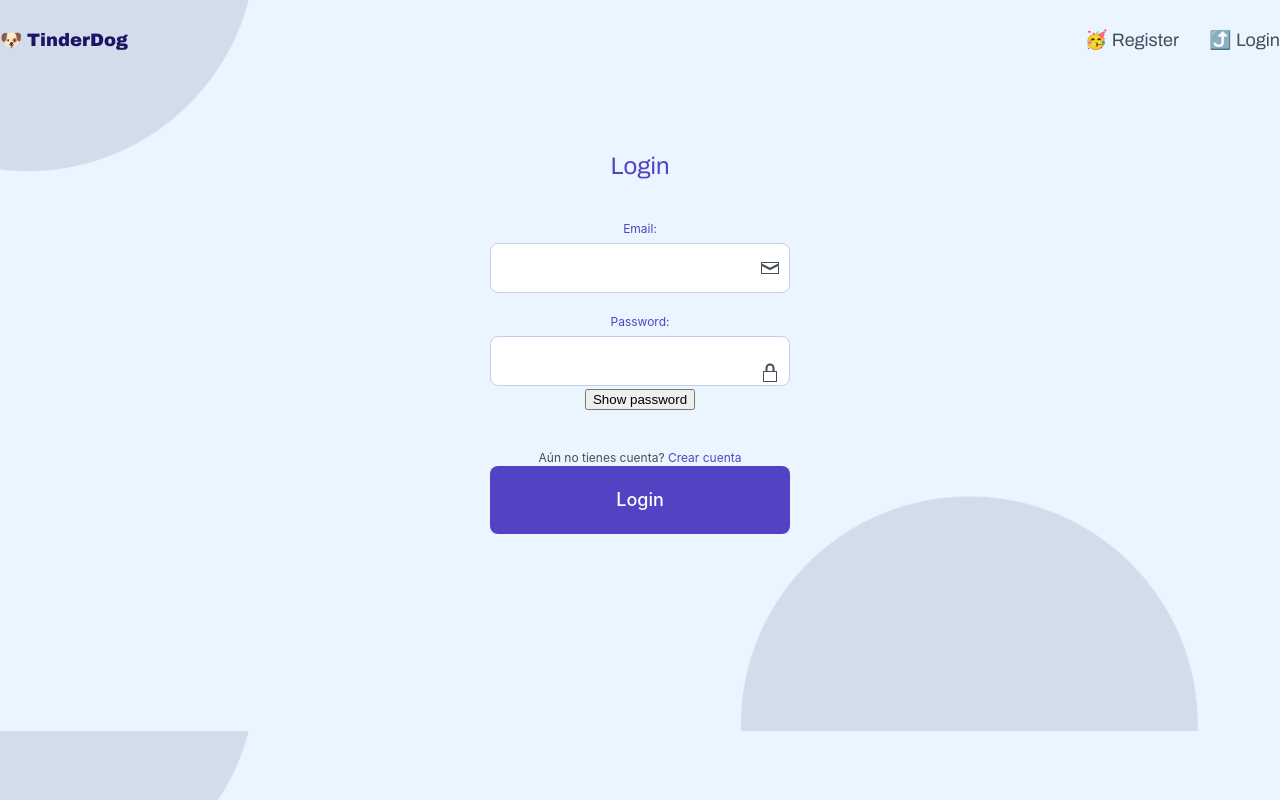
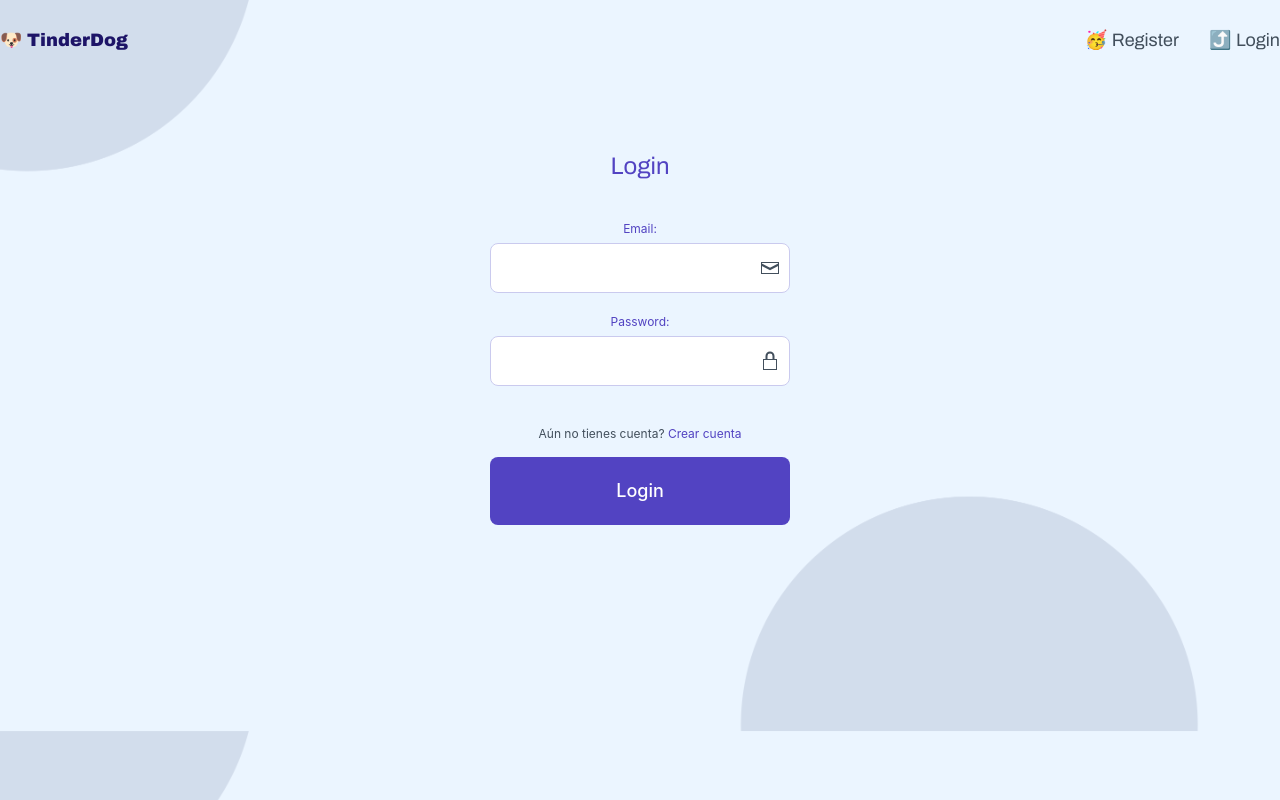
Before and after one commit to gladysaj/tinderdog, a React (Create React App) app: page /login in a window 1280 px wide. Built offline with nearby package versions, Linux system fonts and the light colour scheme.

Commit message:
showPassword icon properly working

```diff
--- a/src/components/AuthForm/index.js
+++ b/src/components/AuthForm/index.js
@@ -129,10 +129,10 @@ class AuthForm extends Component {
                     Password:
                   </label>
                   <div className="uk-inline">
-                    <span
-                      className="uk-form-icon uk-form-icon-flip"
+                    <Link onClick={this.handleShowPassword}
+                      className="uk-form-icon uk-icon-link uk-form-icon-flip"
                       uk-icon="icon: lock"
-                    ></span>
+                    ></Link>
                     <input
                       onChange={this.handleChange}
                       id="password"
@@ -141,12 +141,11 @@ class AuthForm extends Component {
                       type={showPassword ? "text" : "password"}
                       required
                     />
-                    <button onClick={this.handleShowPassword}> Show password </button>
                   </div>
                 </div>
               </div>
               {isLogin ? (
-                <div className="uk-text-meta">
+                <div className="uk-text-meta uk-padding-small uk-padding-remove-top">
                   Aún no tienes cuenta?{" "}
                   <Link className="uk-text-primary" to="/signup">
                     Crear cuenta
--- a/src/components/NavBar/index.js
+++ b/src/components/NavBar/index.js
@@ -37,9 +37,18 @@ const NavBar = ({ user, logout }) => {
         )}
 
         {user._id ? (
-            <div className="uk-navbar-right">
+          <div className="uk-navbar-right">
             <ul className="uk-navbar-nav">
-            <li>
+              <li>
+                <Link to={"/signup"}>
+                  <span role="img" aria-label="celebrate">
+                    🥳
+                  </span>{" "}
+                  Adopt o match
+                  {/* Falta agregar la logica para ver a donde va a mandar este link */}
+                </Link>
+              </li>
+              <li>
                 {/* Aqui estoy redirigiendo a una ruta que aun no existe. Esta ruta mostrara la card del perfil del usuario */}
                 <Link to="/profile">
                   <div className="uk-grid-small uk-flex-middle" uk-grid="true">
@@ -63,16 +72,6 @@ const NavBar = ({ user, logout }) => {
                   </ul>
                 </div>
               </li>
-              <li>
-                <Link to={"/signup"}>
-                  <span role="img" aria-label="celebrate">
-                    🥳
-                  </span>{" "}
-                  Adopt o match
-                  {/* Falta agregar la logica para ver a donde va a mandar este link */}
-                </Link>
-              </li>
-
             </ul>
           </div>
         ) : (
```
